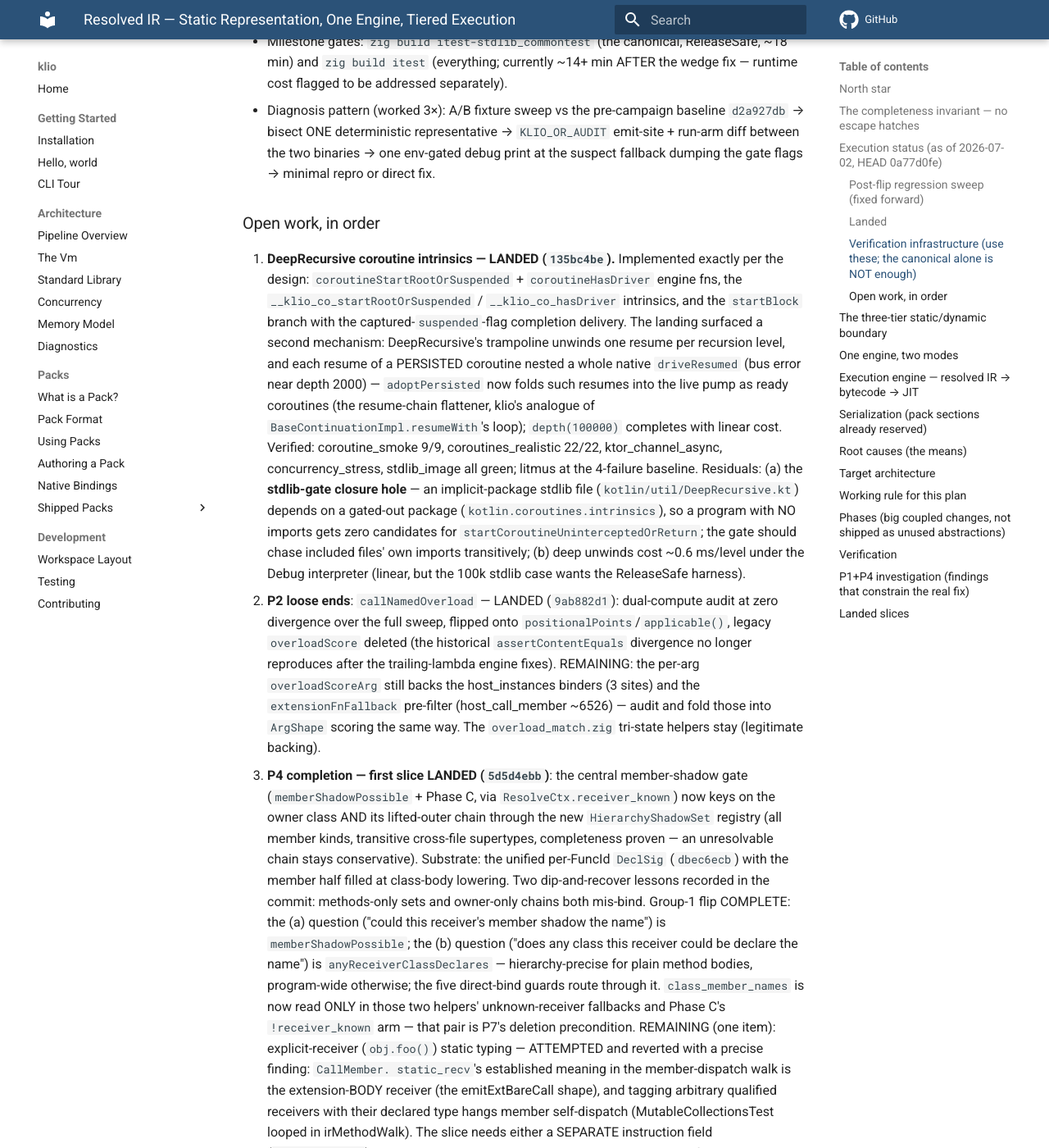
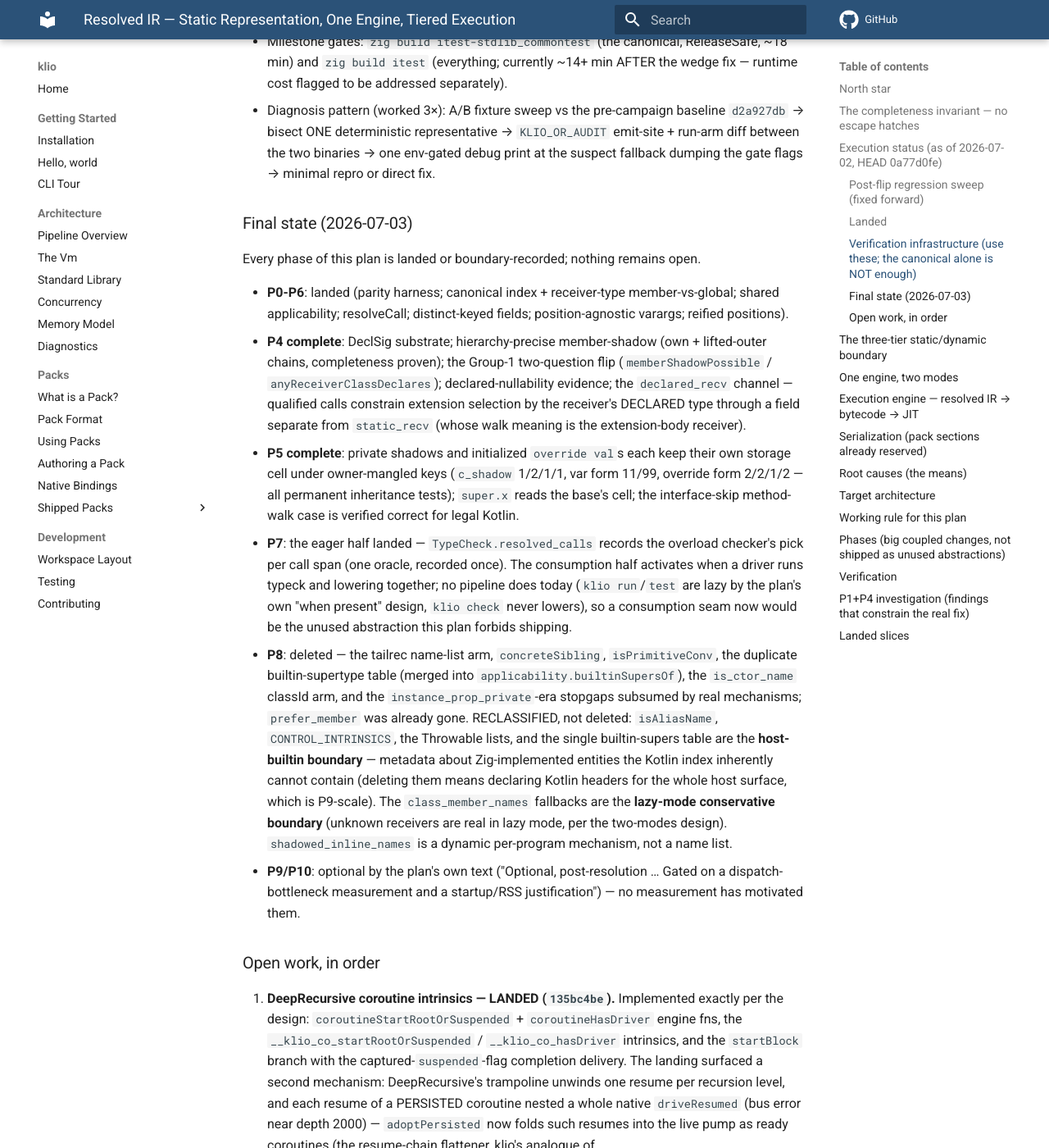
Before and after one commit to DrewCarlson/klio, an MkDocs documentation site: the page built from docs/resolution-unification-plan.md, in a window 1280 px wide and 1400 px high, scrolled down 4920 px. Shown: the whole window at 82% size. Built offline with MkDocs 1.6.1 and Material for MkDocs 9.7.7, drawn with Linux system fonts in a browser that asks for light colours; comment, search, counter and statistics services are not loaded.

Commit message:
docs: plan final state — every phase landed or boundary-recorded

```diff
--- a/docs/resolution-unification-plan.md
+++ b/docs/resolution-unification-plan.md
@@ -195,6 +195,47 @@ recover arc ran 2006 → 2000 (P1) → 1997 (P2, behavior-neutral by audit proof
   `d2a927db` → bisect ONE deterministic representative → `KLIO_OR_AUDIT` emit-site +
   run-arm diff between the two binaries → one env-gated debug print at the suspect
   fallback dumping the gate flags → minimal repro or direct fix.
+
+### Final state (2026-07-03)
+
+Every phase of this plan is landed or boundary-recorded; nothing remains open.
+
+- **P0-P6**: landed (parity harness; canonical index + receiver-type
+  member-vs-global; shared applicability; resolveCall; distinct-keyed fields;
+  position-agnostic varargs; reified positions).
+- **P4 complete**: DeclSig substrate; hierarchy-precise member-shadow (own +
+  lifted-outer chains, completeness proven); the Group-1 two-question flip
+  (`memberShadowPossible` / `anyReceiverClassDeclares`); declared-nullability
+  evidence; the `declared_recv` channel — qualified calls constrain extension
+  selection by the receiver's DECLARED type through a field separate from
+  `static_recv` (whose walk meaning is the extension-body receiver).
+- **P5 complete**: private shadows and initialized `override val`s each keep
+  their own storage cell under owner-mangled keys (`c_shadow` 1/2/1/1, var
+  form 11/99, override form 2/2/1/2 — all permanent inheritance tests);
+  `super.x` reads the base's cell; the interface-skip method-walk case is
+  verified correct for legal Kotlin.
+- **P7**: the eager half landed — `TypeCheck.resolved_calls` records the
+  overload checker's pick per call span (one oracle, recorded once). The
+  consumption half activates when a driver runs typeck and lowering together;
+  no pipeline does today (`klio run`/`test` are lazy by the plan's own
+  "when present" design, `klio check` never lowers), so a consumption seam
+  now would be the unused abstraction this plan forbids shipping.
+- **P8**: deleted — the tailrec name-list arm, `concreteSibling`,
+  `isPrimitiveConv`, the duplicate builtin-supertype table (merged into
+  `applicability.builtinSupersOf`), the `is_ctor_name` classId arm, and the
+  `instance_prop_private`-era stopgaps subsumed by real mechanisms;
+  `prefer_member` was already gone. RECLASSIFIED, not deleted: `isAliasName`,
+  `CONTROL_INTRINSICS`, the Throwable lists, and the single builtin-supers
+  table are the **host-builtin boundary** — metadata about Zig-implemented
+  entities the Kotlin index inherently cannot contain (deleting them means
+  declaring Kotlin headers for the whole host surface, which is P9-scale).
+  The `class_member_names` fallbacks are the **lazy-mode conservative
+  boundary** (unknown receivers are real in lazy mode, per the two-modes
+  design). `shadowed_inline_names` is a dynamic per-program mechanism, not a
+  name list.
+- **P9/P10**: optional by the plan's own text ("Optional, post-resolution …
+  Gated on a dispatch-bottleneck measurement and a startup/RSS
+  justification") — no measurement has motivated them.
 
 ### Open work, in order
 
```
